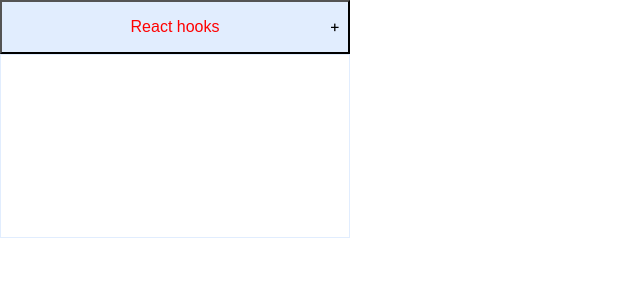
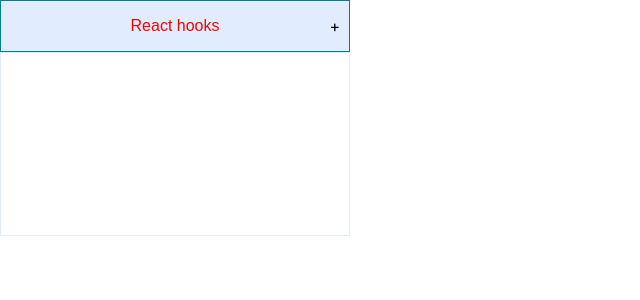
Before and after one commit to songhee24/react-patterns-and-other-shit, a React (Create React App) app: page / in a window 1280 px wide. Shown: the top 300 px of the page, without its empty margins (0-640 px from the left). Built offline with nearby package versions, Linux system fonts and the light colour scheme.

Commit message:
Custom Use of the Component

```diff
--- a/src/App.tsx
+++ b/src/App.tsx
@@ -1,15 +1,34 @@
 import React from "react";
 import Expandable from "./CompoundComponentsPattern/expandableComponent/Expandable";
+import "./App.css";
 
 function App() {
   return (
-    <Expandable onExpand={() => {}}>
-      <Expandable.Header style={{ color: "red" }}>
-        React hooks
-      </Expandable.Header>
-      <Expandable.Icon />
-      <Expandable.Body>Hooks are awesome</Expandable.Body>
-    </Expandable>
+    <div className="App">
+      <Expandable onExpand={() => {}}>
+        <Expandable.Header style={{ color: "red", border: "1px solid teal" }}>
+          React hooks
+        </Expandable.Header>
+        <Expandable.Icon />
+        <Expandable.Body>
+          <img
+            src="/api/collection/10370001/4597752283529216/page/5195905143668736/image/4691607934730240"
+            style={{ width: "250px" }}
+            alt="reintroducing react book cover"
+          />
+          <p style={{ opacity: 0.7 }}>
+            This book is so amazing! <br />
+            <a
+              href="https://leanpub.com/reintroducing-react"
+              target="_blank"
+              rel="noopener noreferrer"
+            >
+              Go get it now.
+            </a>
+          </p>
+        </Expandable.Body>
+      </Expandable>
+    </div>
   );
 }
 
```
